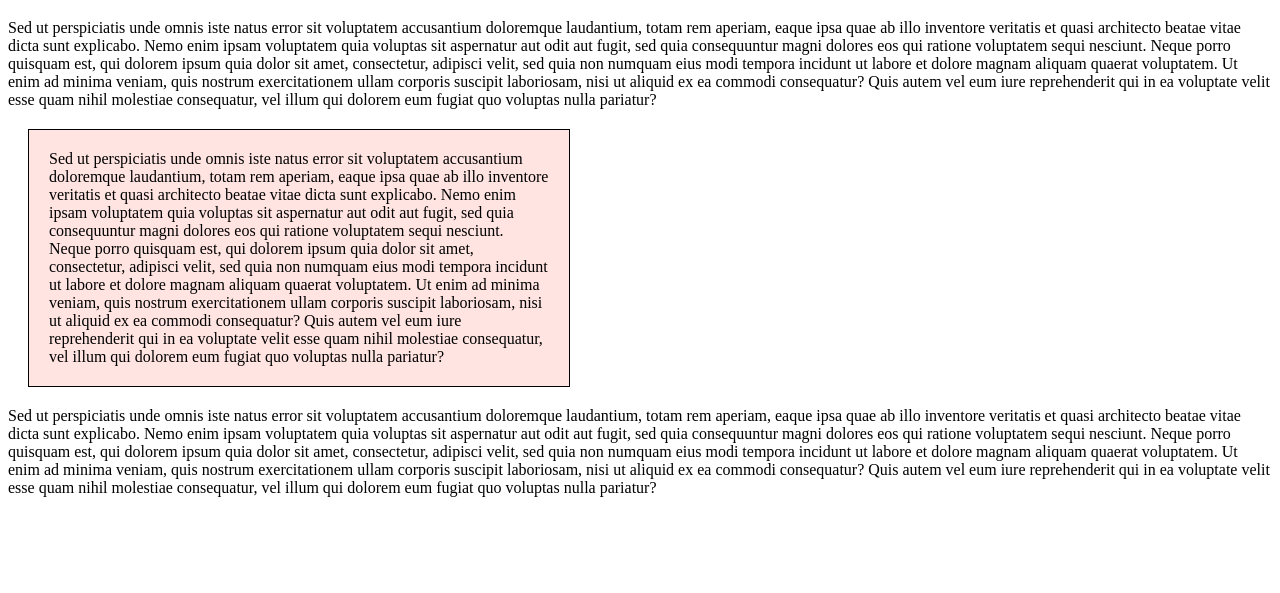
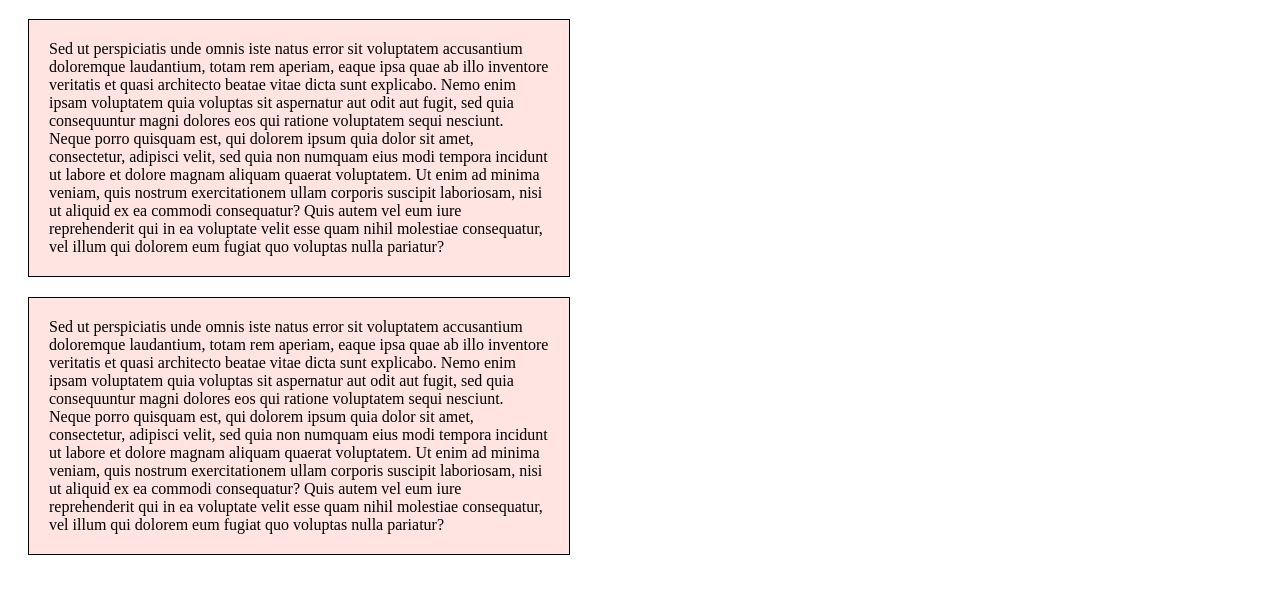
Before and after one commit to HoangThinhTran/Class10-Activity1, a plain HTML site: page index.html in a window 1280 px wide. Shown: the part 61-654 px from the top of the page. Drawn offline with Linux system fonts and the light colour scheme.

Commit message:
Update index.html

```diff
--- a/index.html
+++ b/index.html
@@ -15,9 +15,8 @@
   </nav>
 
   <main>
-    <p>Sed ut perspiciatis unde omnis iste natus error sit voluptatem accusantium doloremque laudantium, totam rem aperiam, eaque ipsa quae ab illo inventore veritatis et quasi architecto beatae vitae dicta sunt explicabo. Nemo enim ipsam voluptatem quia voluptas sit aspernatur aut odit aut fugit, sed quia consequuntur magni dolores eos qui ratione voluptatem sequi nesciunt. Neque porro quisquam est, qui dolorem ipsum quia dolor sit amet, consectetur, adipisci velit, sed quia non numquam eius modi tempora incidunt ut labore et dolore magnam aliquam quaerat voluptatem. Ut enim ad minima veniam, quis nostrum exercitationem ullam corporis suscipit laboriosam, nisi ut aliquid ex ea commodi consequatur? Quis autem vel eum iure reprehenderit qui in ea voluptate velit esse quam nihil molestiae consequatur, vel illum qui dolorem eum fugiat quo voluptas nulla pariatur?</p>
     <p class="monday">Sed ut perspiciatis unde omnis iste natus error sit voluptatem accusantium doloremque laudantium, totam rem aperiam, eaque ipsa quae ab illo inventore veritatis et quasi architecto beatae vitae dicta sunt explicabo. Nemo enim ipsam voluptatem quia voluptas sit aspernatur aut odit aut fugit, sed quia consequuntur magni dolores eos qui ratione voluptatem sequi nesciunt. Neque porro quisquam est, qui dolorem ipsum quia dolor sit amet, consectetur, adipisci velit, sed quia non numquam eius modi tempora incidunt ut labore et dolore magnam aliquam quaerat voluptatem. Ut enim ad minima veniam, quis nostrum exercitationem ullam corporis suscipit laboriosam, nisi ut aliquid ex ea commodi consequatur? Quis autem vel eum iure reprehenderit qui in ea voluptate velit esse quam nihil molestiae consequatur, vel illum qui dolorem eum fugiat quo voluptas nulla pariatur?</p>
-    <p>Sed ut perspiciatis unde omnis iste natus error sit voluptatem accusantium doloremque laudantium, totam rem aperiam, eaque ipsa quae ab illo inventore veritatis et quasi architecto beatae vitae dicta sunt explicabo. Nemo enim ipsam voluptatem quia voluptas sit aspernatur aut odit aut fugit, sed quia consequuntur magni dolores eos qui ratione voluptatem sequi nesciunt. Neque porro quisquam est, qui dolorem ipsum quia dolor sit amet, consectetur, adipisci velit, sed quia non numquam eius modi tempora incidunt ut labore et dolore magnam aliquam quaerat voluptatem. Ut enim ad minima veniam, quis nostrum exercitationem ullam corporis suscipit laboriosam, nisi ut aliquid ex ea commodi consequatur? Quis autem vel eum iure reprehenderit qui in ea voluptate velit esse quam nihil molestiae consequatur, vel illum qui dolorem eum fugiat quo voluptas nulla pariatur?</p>
+    <p class="monday">Sed ut perspiciatis unde omnis iste natus error sit voluptatem accusantium doloremque laudantium, totam rem aperiam, eaque ipsa quae ab illo inventore veritatis et quasi architecto beatae vitae dicta sunt explicabo. Nemo enim ipsam voluptatem quia voluptas sit aspernatur aut odit aut fugit, sed quia consequuntur magni dolores eos qui ratione voluptatem sequi nesciunt. Neque porro quisquam est, qui dolorem ipsum quia dolor sit amet, consectetur, adipisci velit, sed quia non numquam eius modi tempora incidunt ut labore et dolore magnam aliquam quaerat voluptatem. Ut enim ad minima veniam, quis nostrum exercitationem ullam corporis suscipit laboriosam, nisi ut aliquid ex ea commodi consequatur? Quis autem vel eum iure reprehenderit qui in ea voluptate velit esse quam nihil molestiae consequatur, vel illum qui dolorem eum fugiat quo voluptas nulla pariatur?</p>
   </main>
 
   <footer>
```
